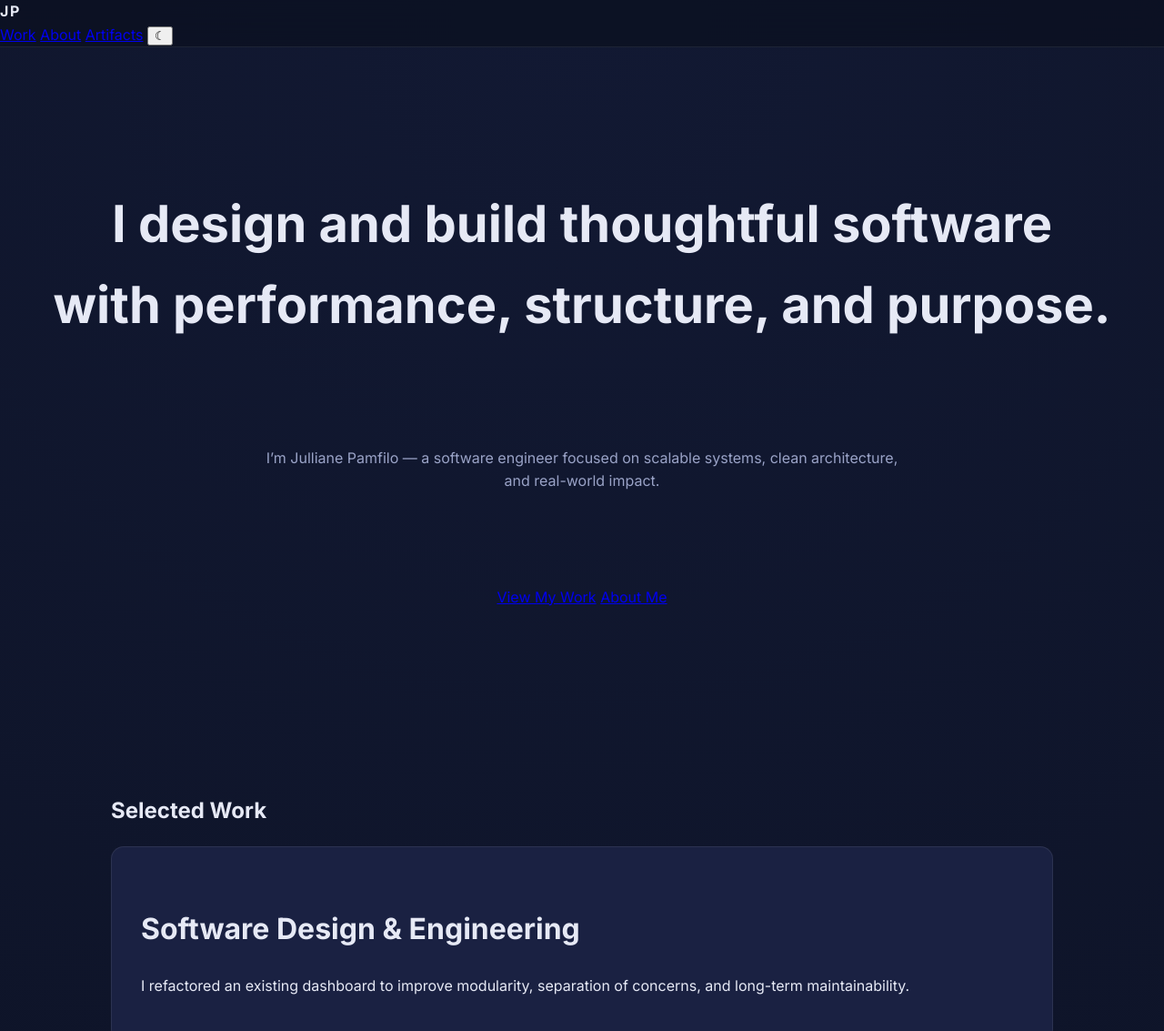
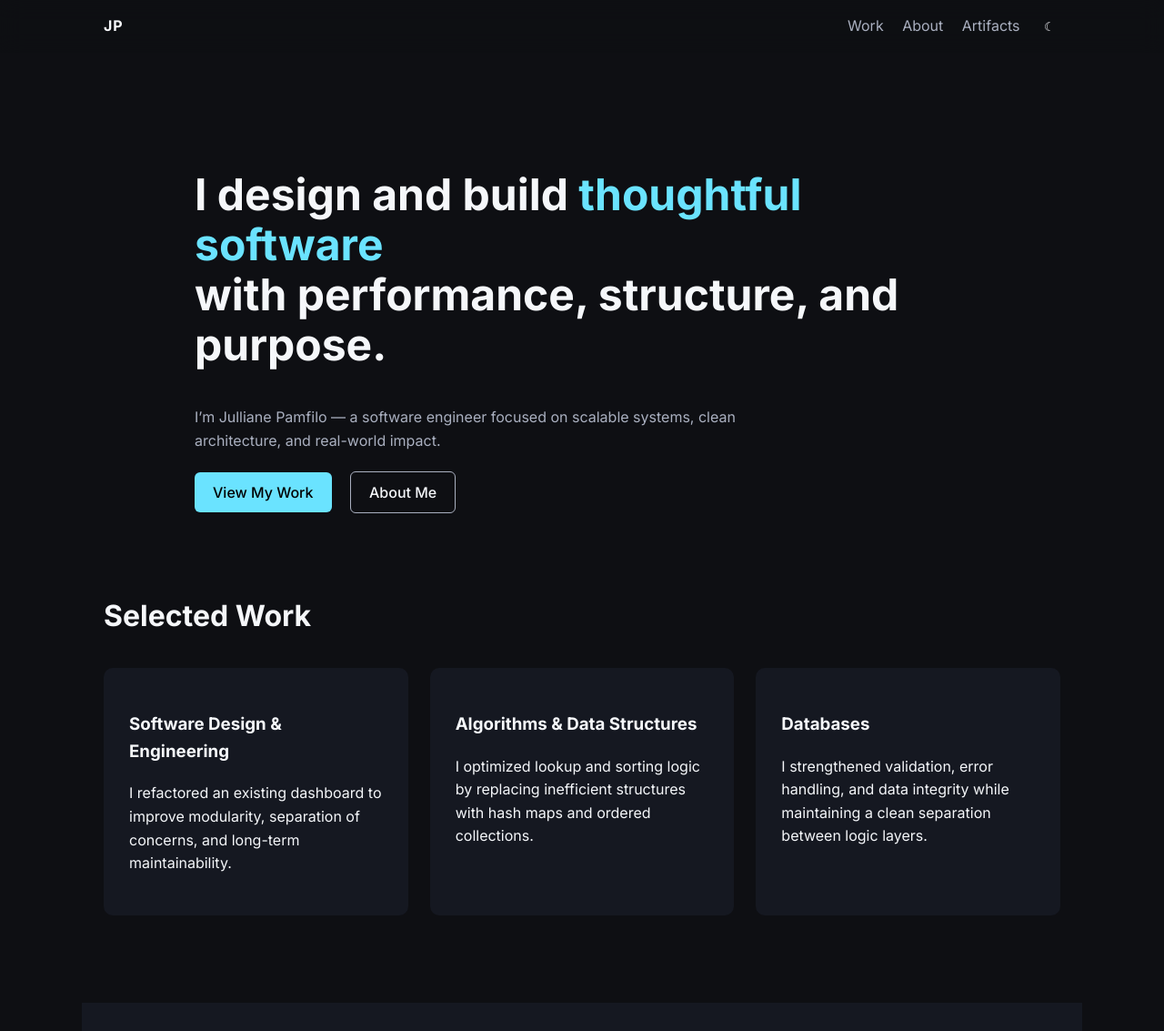
Before and after one commit to JullianePamfilo/JullianePamfilo.github.io, a plain HTML site: page index.html in a window 1280 px wide. Shown: the top 1133 px of the page at 91% size. Drawn offline with Linux system fonts and the light colour scheme; files that its build step writes are made by us from their sources; a script that the page names is missing.

Commit message:
Refactor CSS for theming and layout adjustments
Updated CSS variables and styles for improved theming and layout.

```diff
--- a/assets/css/styles.css
+++ b/assets/css/styles.css
@@ -1,53 +1,45 @@
-/* =========================
-   CSS RESET + VARIABLES
-   ========================= */
-*,
-*::before,
-*::after {
-  box-sizing: border-box;
+:root {
+  --bg: #0e0f13;
+  --bg-soft: #151821;
+  --text: #f5f7fa;
+  --muted: #aab0c0;
+  --accent: #6ae3ff;
 }
 
-:root {
-  --bg: #0b1020;
-  --surface: #121933;
-  --card: #1a2142;
-  --primary: #6ea8ff;
-  --accent: #9b8cff;
-  --text: #e6e9f5;
-  --muted: #9aa3c7;
-  --border: rgba(255,255,255,0.08);
-  --radius: 14px;
-  --max-width: 1100px;
+body.light {
+  --bg: #f7f8fb;
+  --bg-soft: #ffffff;
+  --text: #111318;
+  --muted: #4a5568;
+  --accent: #2563eb;
 }
 
-html {
-  scroll-behavior: smooth;
+* {
+  box-sizing: border-box;
 }
 
 body {
   margin: 0;
-  font-family: "Inter", system-ui, sans-serif;
-  background: radial-gradient(circle at top, #121933, #0b1020);
+  font-family: "Inter", sans-serif;
+  background: var(--bg);
   color: var(--text);
   line-height: 1.6;
+  transition: background 0.3s ease, color 0.3s ease;
 }
 
-/* =========================
-   NAVIGATION
-   ========================= */
-header {
+/* NAV */
+.nav {
   position: sticky;
   top: 0;
+  background: rgba(14,15,19,0.8);
+  backdrop-filter: blur(12px);
   z-index: 100;
-  backdrop-filter: blur(12px);
-  background: rgba(11,16,32,0.75);
-  border-bottom: 1px solid var(--border);
 }
 
-.nav-container {
-  max-width: var(--max-width);
+.nav-inner {
+  max-width: 1100px;
   margin: auto;
-  padding: 1rem 2rem;
+  padding: 1rem 1.5rem;
   display: flex;
   justify-content: space-between;
   align-items: center;
@@ -55,98 +47,126 @@ header {
 
 .logo {
   font-weight: 700;
-  letter-spacing: 0.1em;
+  letter-spacing: 1px;
 }
 
-.nav-links a {
-  margin-left: 1.5rem;
+nav a {
+  margin-right: 1rem;
   color: var(--muted);
   text-decoration: none;
 }
 
-.nav-links a:hover {
-  color: var(--primary);
+nav a:hover {
+  color: var(--text);
 }
 
-/* =========================
-   HERO
-   ========================= */
+#themeToggle {
+  background: none;
+  border: none;
+  color: var(--text);
+  cursor: pointer;
+}
+
+/* HERO */
 .hero {
-  min-height: 90vh;
-  display: grid;
-  place-items: center;
-  text-align: center;
-  padding: 4rem 2rem;
+  max-width: 900px;
+  margin: 8rem auto 6rem;
+  padding: 0 1.5rem;
 }
 
 .hero h1 {
-  font-size: clamp(2.8rem, 5vw, 3.5rem);
-  margin-bottom: 0.5rem;
+  font-size: 3rem;
+  line-height: 1.15;
 }
 
-.hero h2 {
-  color: var(--primary);
-  font-weight: 500;
+.hero h1 span {
+  color: var(--accent);
 }
 
-.hero p {
-  max-width: 700px;
-  margin: 1.5rem auto;
+.hero-sub {
+  max-width: 600px;
   color: var(--muted);
+  margin-top: 1rem;
 }
 
-.hero .btn {
-  margin-top: 1.5rem;
+.hero-actions {
+  margin-top: 2rem;
 }
 
-/* =========================
-   SECTIONS
-   ========================= */
-.section {
-  max-width: var(--max-width);
-  margin: auto;
-  padding: 5rem 2rem;
+.primary,
+.secondary {
+  padding: 0.75rem 1.25rem;
+  border-radius: 6px;
+  text-decoration: none;
+  font-weight: 500;
+  margin-right: 1rem;
 }
 
-.section h3 {
-  font-size: 2rem;
-  margin-bottom: 1.5rem;
+.primary {
+  background: var(--accent);
+  color: #000;
 }
 
-/* =========================
-   CARDS
-   ========================= */
-.cards {
+.secondary {
+  border: 1px solid var(--muted);
+  color: var(--text);
+}
+
+/* SECTIONS */
+.section {
+  max-width: 1100px;
+  margin: 6rem auto;
+  padding: 0 1.5rem;
+}
+
+.section h2 {
+  font-size: 2rem;
+  margin-bottom: 2rem;
+}
+
+.muted {
+  background: var(--bg-soft);
+  padding: 4rem 1.5rem;
+}
+
+/* GRID */
+.grid {
   display: grid;
-  grid-template-columns: repeat(auto-fit, minmax(280px, 1fr));
-  gap: 2rem;
+  grid-template-columns: repeat(auto-fit, minmax(260px, 1fr));
+  gap: 1.5rem;
 }
 
 .card {
-  background: var(--card);
-  padding: 2rem;
-  border-radius: var(--radius);
-  border: 1px solid var(--border);
-  transition: transform 0.3s ease, border-color 0.3s ease;
-  text-decoration: none;
-  color: var(--text);
+  background: var(--bg-soft);
+  padding: 1.75rem;
+  border-radius: 10px;
+  transition: transform 0.3s ease;
 }
 
 .card:hover {
   transform: translateY(-6px);
-  border-color: var(--primary);
 }
 
-.card h4 {
-  margin-bottom: 0.75rem;
+/* TEXT */
+.long-text {
+  max-width: 700px;
+  margin-bottom: 1.5rem;
+  color: var(--muted);
 }
 
-/* =========================
-   FOOTER
-   ========================= */
+.artifact-list {
+  max-width: 700px;
+  list-style: none;
+  padding: 0;
+}
+
+.artifact-list li {
+  margin-bottom: 1rem;
+}
+
+/* FOOTER */
 footer {
-  border-top: 1px solid var(--border);
-  padding: 2rem;
   text-align: center;
+  padding: 3rem 1rem;
   color: var(--muted);
 }
```
